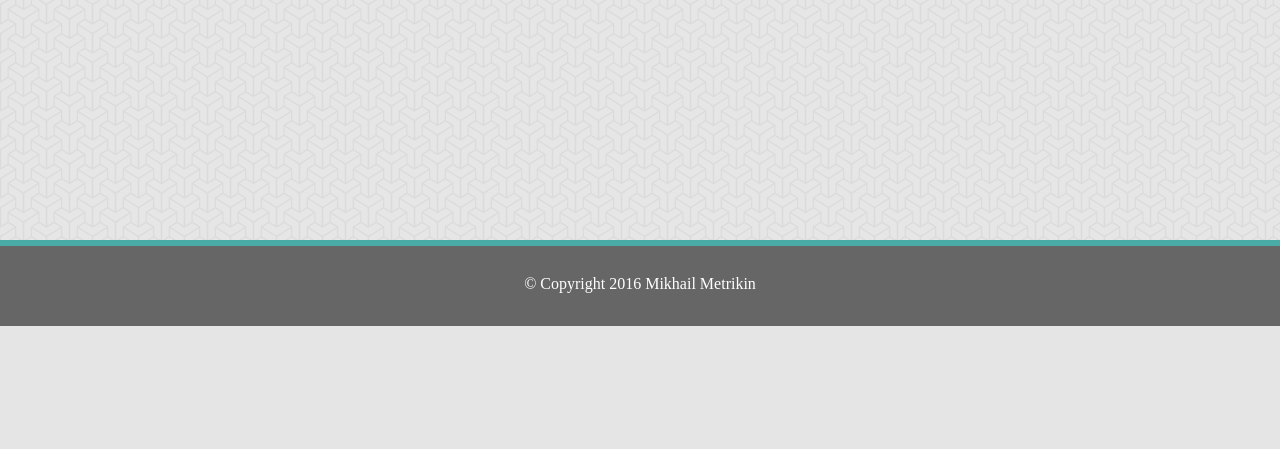
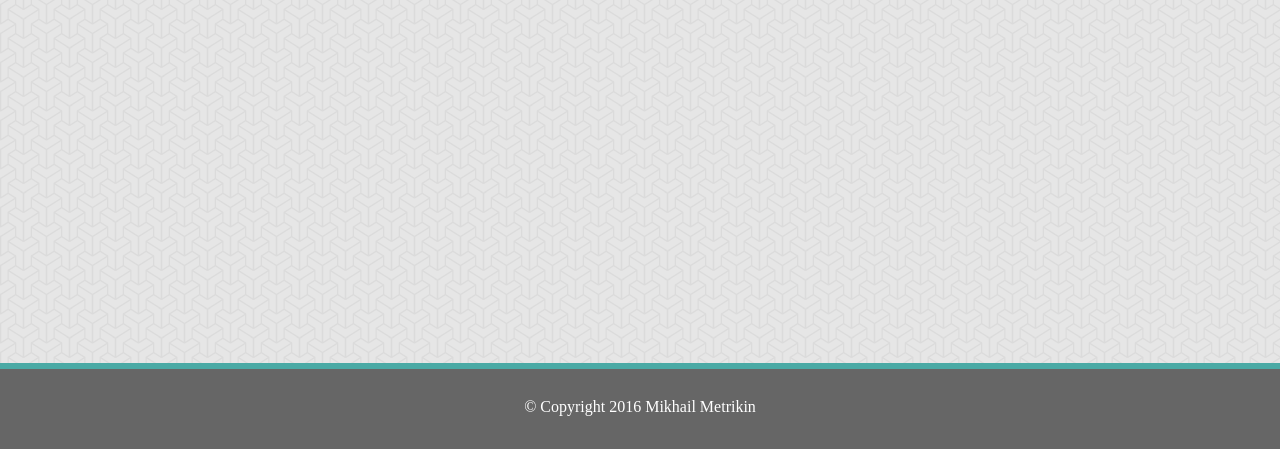
Before and after one commit to VolkRiot/Basic-Portfolio, a PHP site: page / in a window 1280 px wide. Shown: the part 662-1111 px from the top of the page. Before the commit the page ends 988 px from the top, so only its background shows below. Run offline with PHP 8.4, Linux system fonts and the light colour scheme.

Commit message:
Temp lower footer perm location

```diff
--- a/assets/css/style.css
+++ b/assets/css/style.css
@@ -179,7 +179,7 @@ a{
 
 footer{
     position: absolute;
-    top: 1100%;
+    top: 1250%;
     width: 100%;
     background-color: #666666;
     height: 80px;
```
